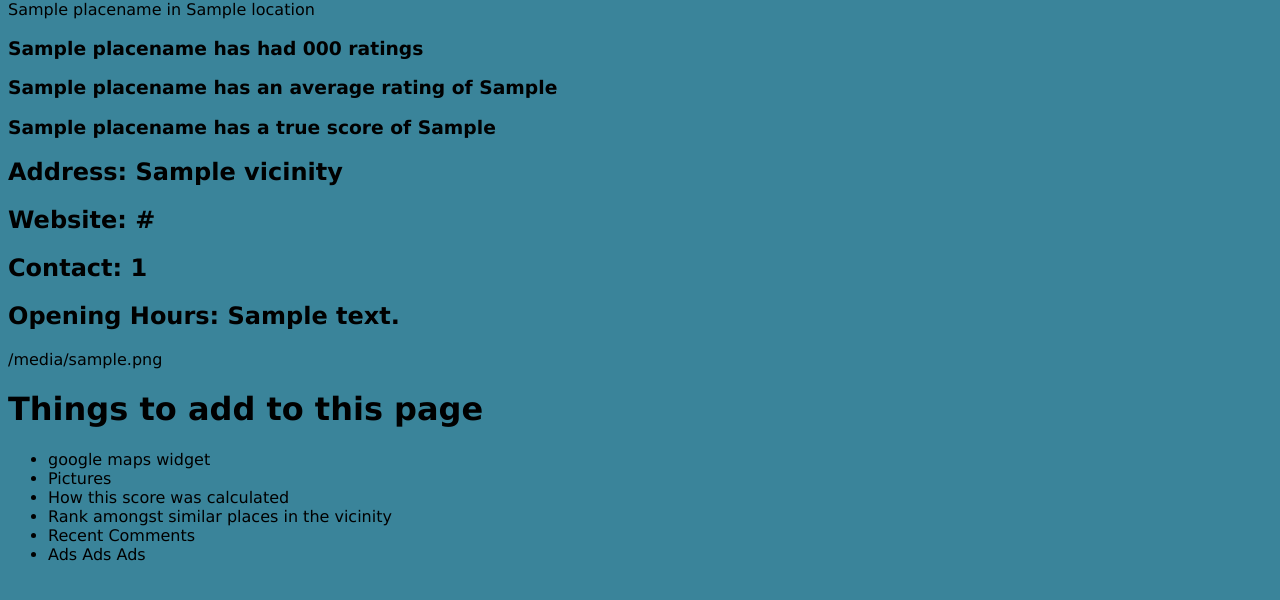
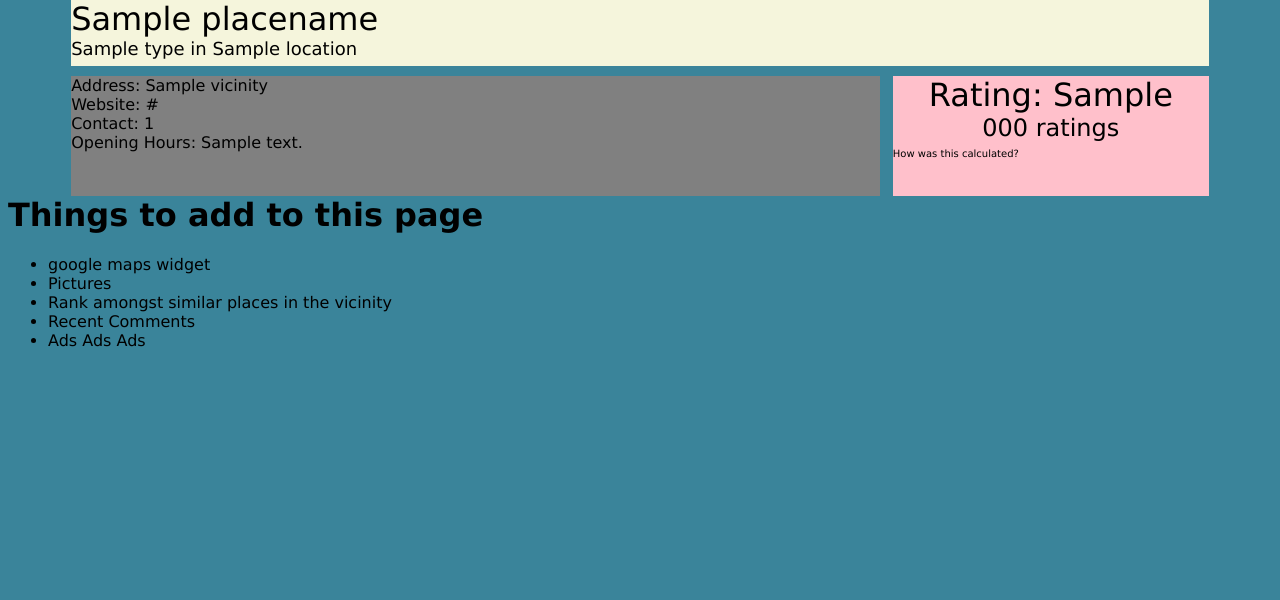
Before and after one commit to markfgray/hedgehog, a Flask app: template hedgehog/templates/placedetails.html in a window 1280 px wide. Shown: the part 131-731 px from the top of the page. Run offline with Flask 2, Linux system fonts and the light colour scheme; the template is opened without the code that fills it: most values are stand-ins (such as "Sample title", 1, 10 or a date in 2020).

Commit message:
some styling changes

```diff
--- /dev/null
+++ b/hedgehog/static/css/placedetails.css
@@ -0,0 +1,45 @@
+.title-container {
+    background-color: beige;
+    height: 66px;
+    width: 90%;
+    margin-left: 5%;
+    margin-bottom: 10px;
+}
+
+.title {
+	font-size: 32px;
+}
+
+.subtitle {
+	font-size: 18px;
+}
+
+.score-container {
+    height: 120px;
+    width: 25%;
+    float: right;
+    background-color: pink;
+    margin-right: 5%;
+}
+
+.score {
+	font-size: 32px;
+	text-align: center;
+}
+
+.ratings-count {
+	font-size: 24px;
+	text-align: center;
+}
+
+.calc-info {
+	font-size: 10px;
+}
+
+.details-container {
+    height: 120px;
+    width: 64%;
+    background-color: grey;
+    float: left;
+    margin-left: 5%;
+}
--- a/hedgehog/templates/placedetails.html
+++ b/hedgehog/templates/placedetails.html
@@ -10,6 +10,7 @@
 		<!-- End Google Tag Manager -->
 		<title>Hedgehog</title>
 		<link href="{{ url_for('static', filename='css/main.css') }}" rel="stylesheet" >
+		<link href="{{ url_for('static', filename='css/placedetails.css') }}" rel="stylesheet" >
 		<meta http-equiv="Cache-Control" content="no-cache"/>
 	</head>
 	<body>
@@ -20,22 +21,26 @@
 
 		<img id="logo" src="../static/img/HEDGEHOG.png" alt="Hedgehog Logo">
 		<div id="tagline">Ratings and Reviews You Can Trust</div>
-		<div class="title">{{placename}} in {{details['location']}}</div>
-
-		<h3>{{placename}} has had {{details['number of ratings']}} ratings</h3>
-		<h3>{{placename}} has an average rating of {{details['average rating']}}</h3>
-		<h3>{{placename}} has a true score of {{details['true score']}}</h3>
-		<h2>Address: {{google_details['vicinity']}}</h2>
-		<h2>Website: {{google_details['website']}}</h2>
-		<h2>Contact: {{google_details['formatted_phone_number']}}</h2>
-		<h2>Opening Hours: {{google_details['opening_hours']['weekday_text']}}</h2>
-		{{photo}}
+		<div class="title-container">
+			<div class="title">{{placename}}</div>
+			<div class="subtitle">{{details['type']}} in {{details['location']}}</div>
+		</div>
+		<div class="score-container">
+			<div class="score">Rating: {{details['true score']}}</div>
+			<div class="ratings-count">{{details['number of ratings']}} ratings</div>
+			<a class="calc-info">How was this calculated?</a>
+		</div>
+		<div class="details-container">
+			<div class="address">Address: {{google_details['vicinity']}}</div>
+			<div class="website">Website: {{google_details['website']}}</div>
+			<div class="contact">Contact: {{google_details['formatted_phone_number']}}</div>
+			<div class="hours">Opening Hours: {{google_details['opening_hours']['weekday_text']}}</div>
+		</div>
 
 		<h1>Things to add to this page</h1>
 		<ul>
 			<li>google maps widget</li>
 			<li>Pictures</li>
-			<li>How this score was calculated</li>
 			<li>Rank amongst similar places in the vicinity</li>
 			<li>Recent Comments</li>
 			<li>Ads Ads Ads</li>
```
Also changed, not shown: hedgehog/static/css/infopage.css (deleted).
